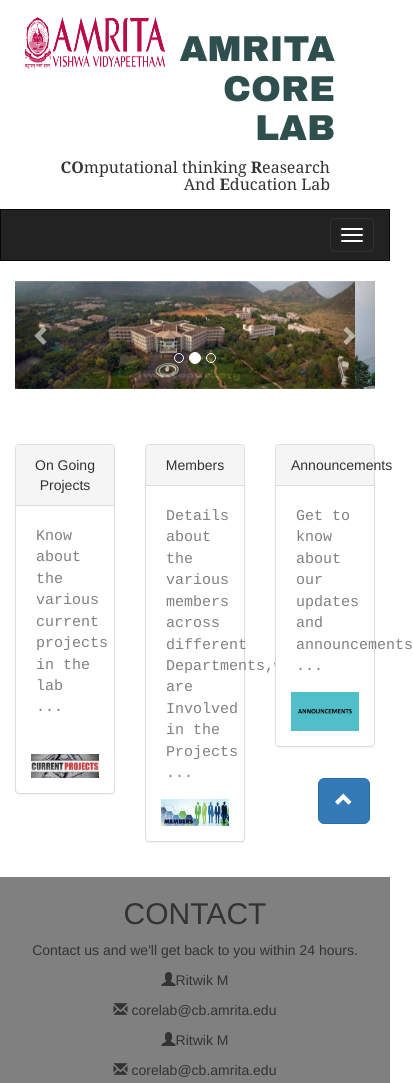
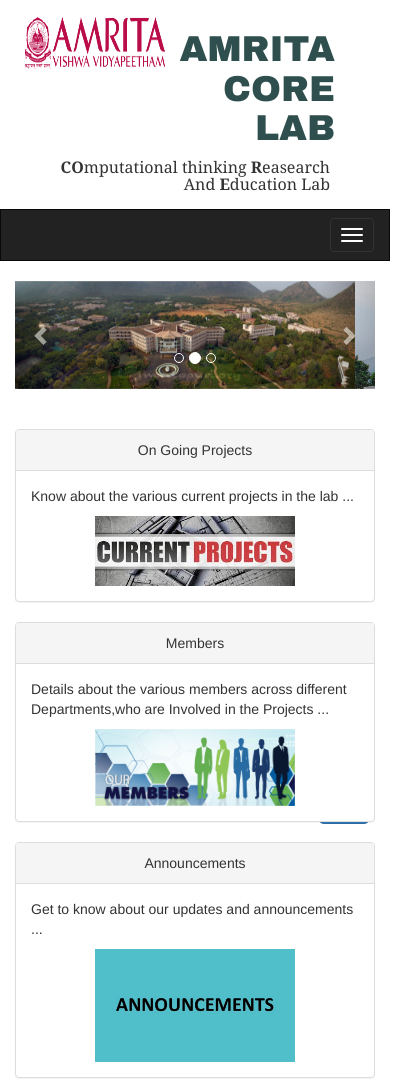
Before and after one commit to MahalakshmiMuthuvel/Holidays---Help-Me-, a plain HTML site: page Core Lab/CoreLab.html in a window 390 px wide. Shown: the top 1083 px of the page, 413 px wide, since content can reach past the window. Drawn offline with nearby package versions, Linux system fonts and the light colour scheme.

Commit message:
Pannel Responsive

```diff
--- a/Core Lab/CoreLab.html
+++ b/Core Lab/CoreLab.html
@@ -126,34 +126,39 @@
   <script src="js/TopNav.js"></script>
    <div class="container">
 	<div class="row">
- <div class="column">
+     <div class="col-md-4">
 		<div class="panel panel-default">
-
-    <div class="panel-heading text-center">On Going Projects</div>
-    <div class="panel-body"><p>Know about the various current projects in the lab ...</p>
-    <br>
-	<a href="ongoing.html"><img src ="img/img.jpg" class="img-responsive center-block" width="200px" height="200px" ></a></div>
+			<div class="panel-heading text-center">
+			On Going Projects
+			</div>
+			<div class="panel-body">
+			<p>Know about the various current projects in the lab ...</p>
+			<a href="ongoing.html"><img src ="img/img.jpg" class="img-responsive center-block" width="200px" height="200px" ></a>
 			</div>
 		</div>
-    <div class="column" >
+	 </div>
+	<div class="col-md-4">
 		<div class="panel panel-default">
-    <div class="panel-heading text-center">Members</div>
-    <div class="panel-body"> <p>Details about the various members across different Departments,who are Involved in the Projects ...</p>
+		<div class="panel-heading text-center">
+		Members
+		</div>
+		<div class="panel-body">
+		<p>Details about the various members across different Departments,who are Involved in the Projects ...</p>
 		<a href="members.html"><img src ="img/mem.png" class="img-responsive center-block" width="200px" height="200px" ></a>
 		</div>
 		</div>
    </div>
-   <div class="column">
+   <div class="col-md-4">
    <div class="panel panel-default">
     <div class="panel-heading text-center">Announcements</div>
     <div class="panel-body">  <p>Get to know about our updates and announcements ... </p>
     <a href="Announcements.html"><img src ="img/ann.jpg" class="img-responsive center-block" width="200px" height="200px" ></a>
   </div>
+
   </div>
 </div>
 	 </div>
   </div>
-
   <footer class="container-fluid text-center  bg-4">
     <div id="contact" class="container-fluid bg-grey">
   <h2 class="text-center">CONTACT</h2>
--- a/Core Lab/css/design.css
+++ b/Core Lab/css/design.css
@@ -5,8 +5,6 @@ footer
 {
 	background-color:grey;
 }
-
-
 
 #heading
 {
```
Also changed, not shown: Core Lab/index.html (+16 -11 lines). Lines whose indentation alone changed are shown as unchanged.
